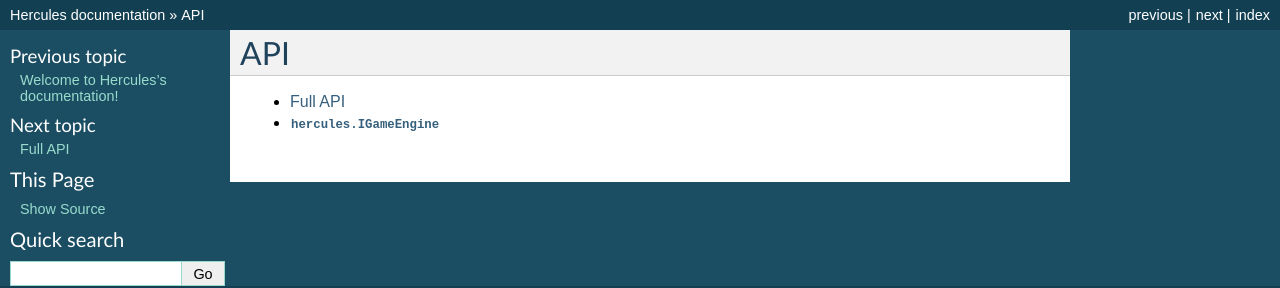
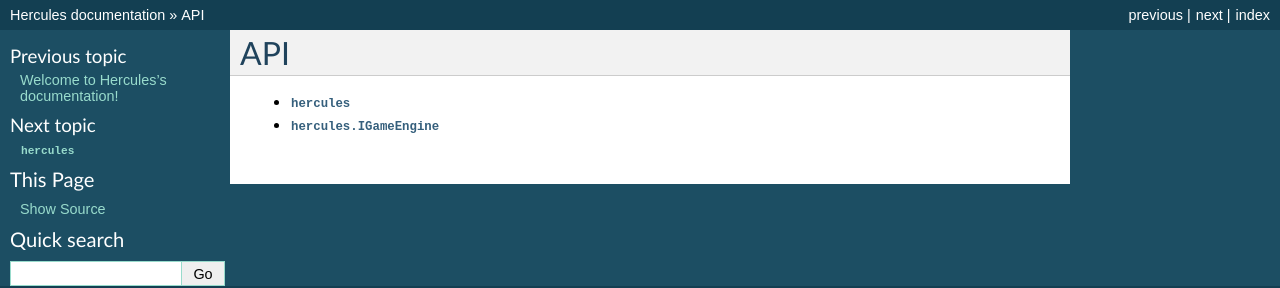
Before and after one commit to icebreakersentertainment/ice_engine, a Sphinx documentation site: the page built from docs/api/index.rst, in a window 1280 px wide. Shown: the top 288 px of the page. Built offline with Sphinx 7.4.7, drawn with Linux system fonts in a browser that asks for light colours.

Commit message:
readthedocs

```diff
--- a/docs/api/full-api.rst
+++ b/docs/api/full-api.rst
@@ -1,4 +1,4 @@
-Full API
+:mod:`hercules`
 ========
 .. doxygennamespace:: hercules
    :members:
--- a/docs/api/game-engine.rst
+++ b/docs/api/game-engine.rst
@@ -1,5 +1,5 @@
 :mod:`hercules.IGameEngine`
 =======================
-.. doxygenclass:: IGameEngine
+.. doxygenclass:: hercules::IGameEngine
    :members:
    :undoc-members:
--- a/docs/api/index.rst
+++ b/docs/api/index.rst
@@ -2,6 +2,6 @@
 ===
 
 .. toctree::
+   :glob:
 
-   full-api
-   game-engine
+   *
```
